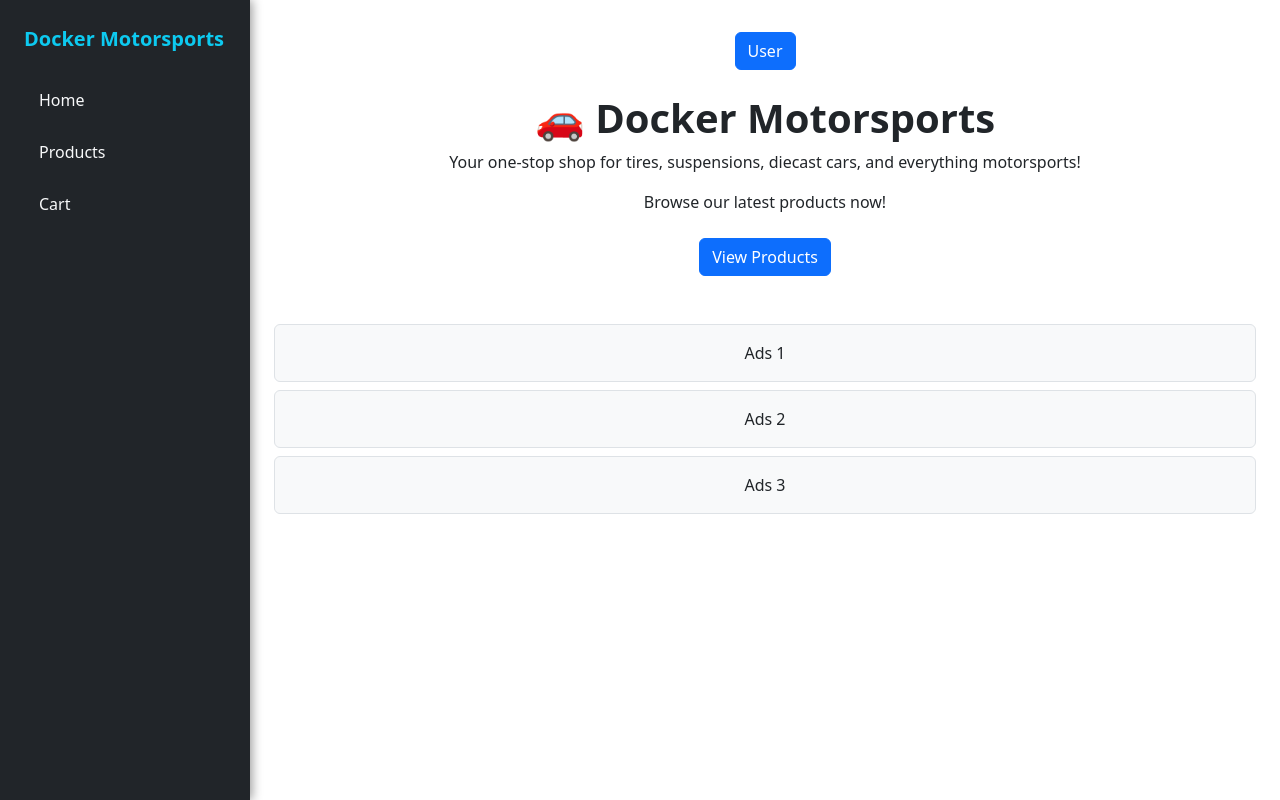
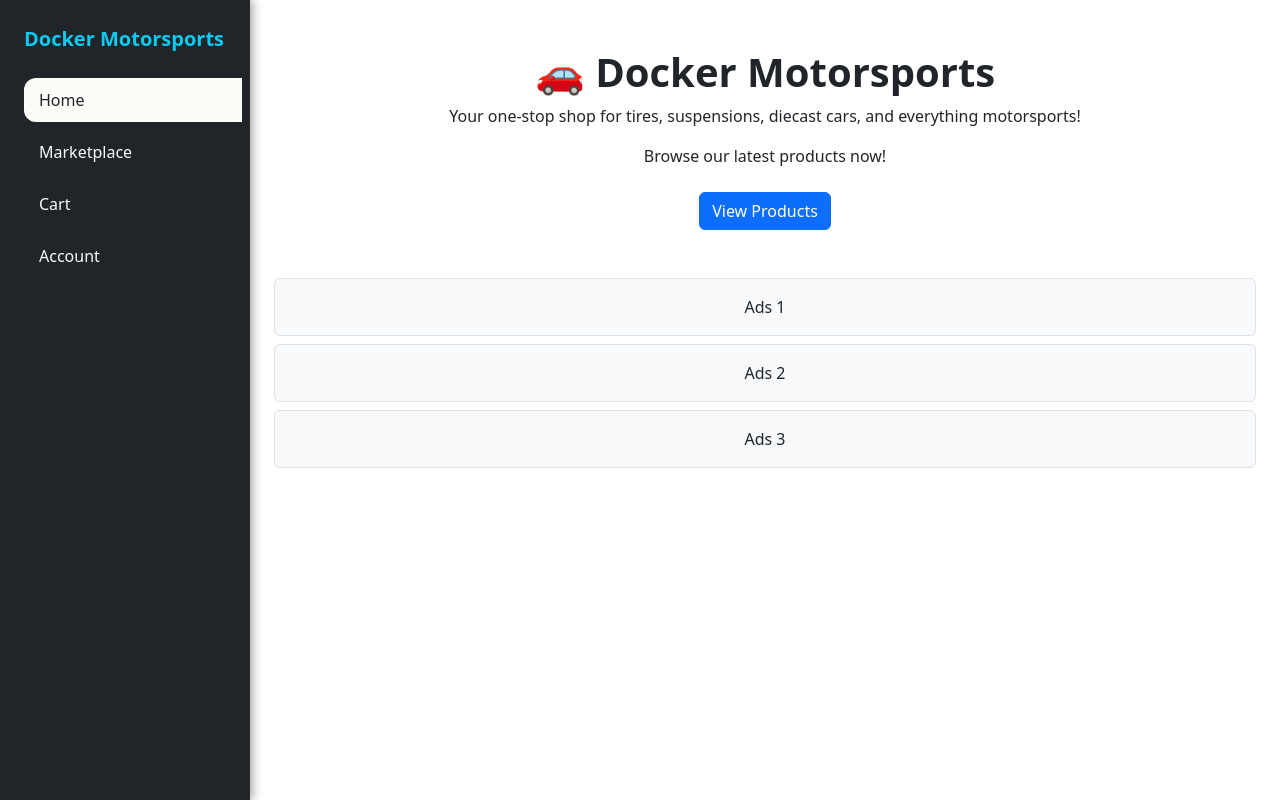
Before and after one commit to CSselrahC/appdev-midterm-ecommerce, a React (Create React App) app: page / in a window 1280 px wide. Built offline with nearby package versions, Linux system fonts and the light colour scheme.

Commit message:
updated navbar ui

```diff
--- a/src/App.css
+++ b/src/App.css
@@ -1,11 +1,13 @@
 .App {
   text-align: center;
 }
+
 
 .main-content {
   min-height: 400px;
   transition: margin-left 0.3s;
 }
+
 
 /* Sidebar styles */
 .sidebar {
@@ -19,6 +21,7 @@
   z-index: 1020;
 }
 
+
 /* Sidebar content margin for desktop */
 @media (min-width: 768px) {
   .main-content {
@@ -26,21 +29,63 @@
   }
 }
 
-/* Sidebar links */
+
+/* Sidebar links - Override Bootstrap Nav.Link defaults */
 .sidebar-link {
   color: #f8f9fa !important;
   text-decoration: none;
   padding: 10px 15px;
-  border-radius: 4px;
   display: block;
-  transition: background-color 0.2s, color 0.2s;
+  transition: all 0.2s ease;
+  position: relative;
+  border-radius: 0 !important;
+  margin-right: 0;
+  background-color: transparent !important;
 }
 
-/* Hover effect — lightens buttons */
-.sidebar-link:hover {
-  background-color: #343a40;
+
+/* Remove Bootstrap's default hover/focus styles */
+.sidebar-link:hover,
+.sidebar-link:focus {
+  background-color: transparent !important;
+  color: #f8f9fa !important;
+}
+
+
+/* Hover effect — lightens buttons with rounded edges */
+.sidebar-link:hover:not(.active) {
+  background-color: #343a40 !important;
   color: #ffffff !important;
+  border-top-left-radius: 12px !important;
+  border-bottom-left-radius: 12px !important;
+  border-top-right-radius: 0 !important;
+  border-bottom-right-radius: 0 !important;
+  margin-right: -16px;
+  padding-right: 31px;
 }
+
+
+/* Active state - highlighted with light background that bleeds to the right */
+.sidebar-link.active {
+  background-color: #fcfcf9 !important;
+  color: #212529 !important;
+  font-weight: 500;
+  border-top-left-radius: 12px !important;
+  border-bottom-left-radius: 12px !important;
+  border-top-right-radius: 0 !important;
+  border-bottom-right-radius: 0 !important;
+  margin-right: -16px;
+  padding-right: 31px;
+}
+
+
+/* Ensure active state doesn't get Bootstrap hover styles */
+.sidebar-link.active:hover,
+.sidebar-link.active:focus {
+  background-color: #fcfcf9 !important;
+  color: #212529 !important;
+}
+
 
 /* Footer */
 footer {
@@ -49,6 +94,7 @@ footer {
   width: 100%;
 }
 
+
 /* Mobile Toggle Button */
 .btn-dark {
   background-color: #212529;
@@ -56,6 +102,7 @@ footer {
   transition: background-color 0.2s;
 }
 
+
 .btn-dark:hover {
   background-color: #343a40;
 }
--- a/src/components/HomePage.js
+++ b/src/components/HomePage.js
@@ -4,7 +4,6 @@ import { Link } from 'react-router-dom';
 function HomePage() {
   return (
     <div className="text-center">
-      <Link to="/user" className="btn btn-primary mt-2">User</Link>
       <h1 className="fw-bold mt-4">🚗 Docker Motorsports</h1>
       <p>Your one-stop shop for tires, suspensions, diecast cars, and everything motorsports!</p>
       <p>Browse our latest products now!</p>
--- a/src/components/NavBar.js
+++ b/src/components/NavBar.js
@@ -1,13 +1,19 @@
 import React, { useState } from 'react';
 import { Offcanvas, Nav, Button } from 'react-bootstrap';
-import { Link } from 'react-router-dom';
+import { Link, useLocation } from 'react-router-dom';
 import '../App.css'; // Ensure CSS hover effect is loaded
+
 
 function NavBar() {
   const [show, setShow] = useState(false);
+  const location = useLocation();
 
   const handleClose = () => setShow(false);
   const handleShow = () => setShow(true);
+
+  const isActive = (path) => {
+    return location.pathname === path;
+  };
 
   return (
     <>
@@ -18,18 +24,38 @@ function NavBar() {
             Docker Motorsports
           </div>
           <Nav className="flex-column">
-            <Nav.Link as={Link} to="/" className="sidebar-link mb-2">
+            <Nav.Link
+              as={Link}
+              to="/"
+              className={`sidebar-link mb-2 ${isActive('/') ? 'active' : ''}`}
+            >
               Home
             </Nav.Link>
-            <Nav.Link as={Link} to="/products" className="sidebar-link mb-2">
-              Products
+            <Nav.Link
+              as={Link}
+              to="/products"
+              className={`sidebar-link mb-2 ${isActive('/products') ? 'active' : ''}`}
+            >
+              Marketplace
             </Nav.Link>
-            <Nav.Link as={Link} to="/cart" className="sidebar-link mb-2">
+            <Nav.Link
+              as={Link}
+              to="/cart"
+              className={`sidebar-link mb-2 ${isActive('/cart') ? 'active' : ''}`}
+            >
               Cart
+            </Nav.Link>
+            <Nav.Link
+              as={Link}
+              to="/user"
+              className={`sidebar-link mb-2 ${isActive('/user') ? 'active' : ''}`}
+            >
+              Account
             </Nav.Link>
           </Nav>
         </div>
       </div>
+
 
       {/* Toggle button for mobile */}
       <Button
@@ -41,6 +67,7 @@ function NavBar() {
       >
         ☰
       </Button>
+
 
       {/* Offcanvas version for mobile */}
       <Offcanvas
@@ -56,14 +83,37 @@ function NavBar() {
         </Offcanvas.Header>
         <Offcanvas.Body>
           <Nav className="flex-column">
-            <Nav.Link as={Link} to="/" onClick={handleClose} className="sidebar-link mb-2">
+            <Nav.Link
+              as={Link}
+              to="/"
+              onClick={handleClose}
+              className={`sidebar-link mb-2 ${isActive('/') ? 'active' : ''}`}
+            >
               Home
             </Nav.Link>
-            <Nav.Link as={Link} to="/products" onClick={handleClose} className="sidebar-link mb-2">
-              Products
+            <Nav.Link
+              as={Link}
+              to="/products"
+              onClick={handleClose}
+              className={`sidebar-link mb-2 ${isActive('/products') ? 'active' : ''}`}
+            >
+              Marketplace
             </Nav.Link>
-            <Nav.Link as={Link} to="/cart" onClick={handleClose} className="sidebar-link mb-2">
+            <Nav.Link
+              as={Link}
+              to="/cart"
+              onClick={handleClose}
+              className={`sidebar-link mb-2 ${isActive('/cart') ? 'active' : ''}`}
+            >
               Cart
+            </Nav.Link>
+            <Nav.Link
+              as={Link}
+              to="/user"
+              onClick={handleClose}
+              className={`sidebar-link mb-2 ${isActive('/user') ? 'active' : ''}`}
+            >
+              Account
             </Nav.Link>
           </Nav>
         </Offcanvas.Body>
@@ -72,4 +122,5 @@ function NavBar() {
   );
 }
 
+
 export default NavBar;
--- a/src/components/User.js
+++ b/src/components/User.js
@@ -36,8 +36,7 @@ function User({
 
   return (
     <div className="text-center">
-      <Link to="/" className="btn btn-primary mt-2">Back</Link>
-      <h1 className="fw-bold mt-4">User Page</h1>
+      <h1 className="fw-bold mt-4">Account</h1>
       {!edit ? (
         <div>
           <p>Name: {userName}</p>
```
